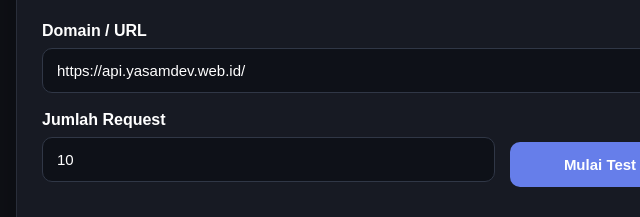
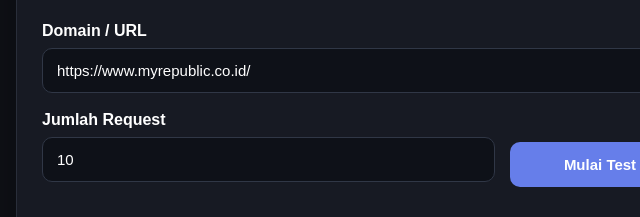
Before and after one commit to Yasamsen/Yasamku, a website: page public/index.html in a window 1280 px wide. Shown: the part 270-487 px from the top of the page, 274-914 px from the left. Drawn offline with Linux system fonts and the light colour scheme.

Commit message:
Update public/index.html

```diff
--- a/public/index.html
+++ b/public/index.html
@@ -160,8 +160,8 @@
       <input
         id="target"
         type="url"
-        placeholder="https://api.yasamdev.web.id/"
-        value="https://api.yasamdev.web.id/"
+        placeholder="https://www.myrepublic.co.id/"
+        value="https://www.myrepublic.co.id/"
         required
       >
 
```
